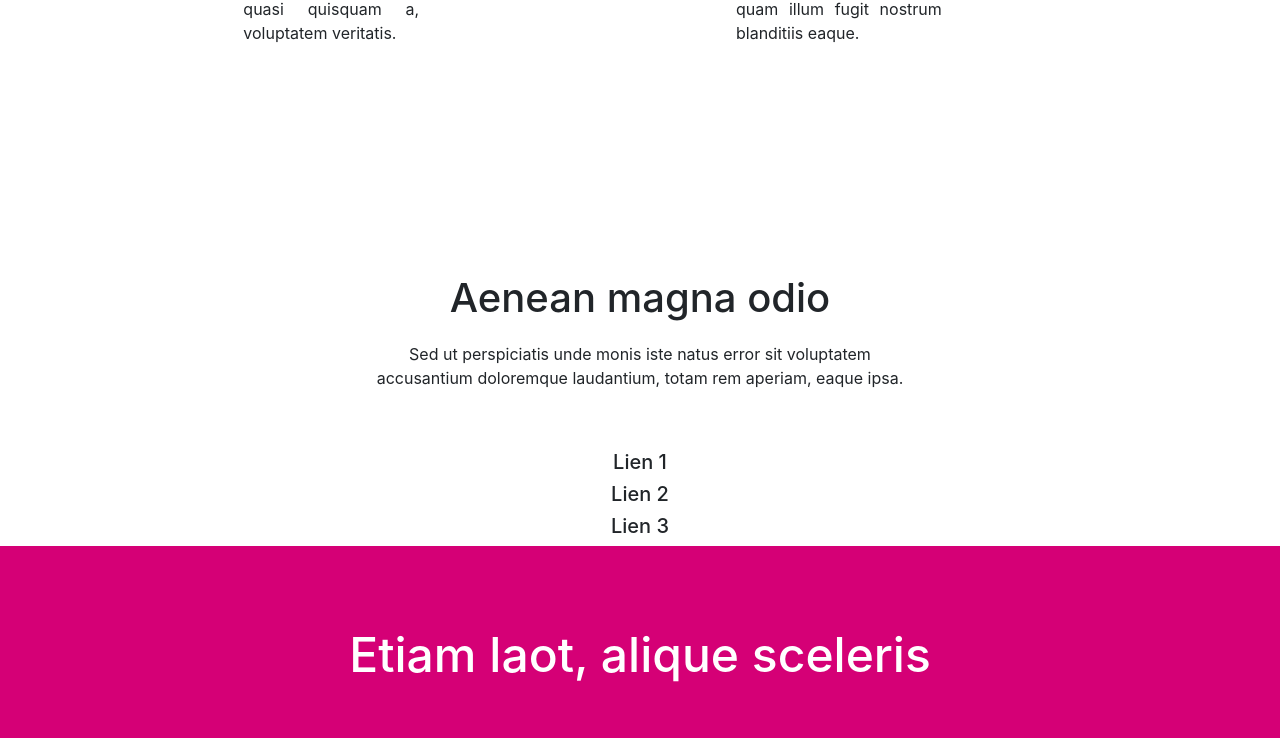
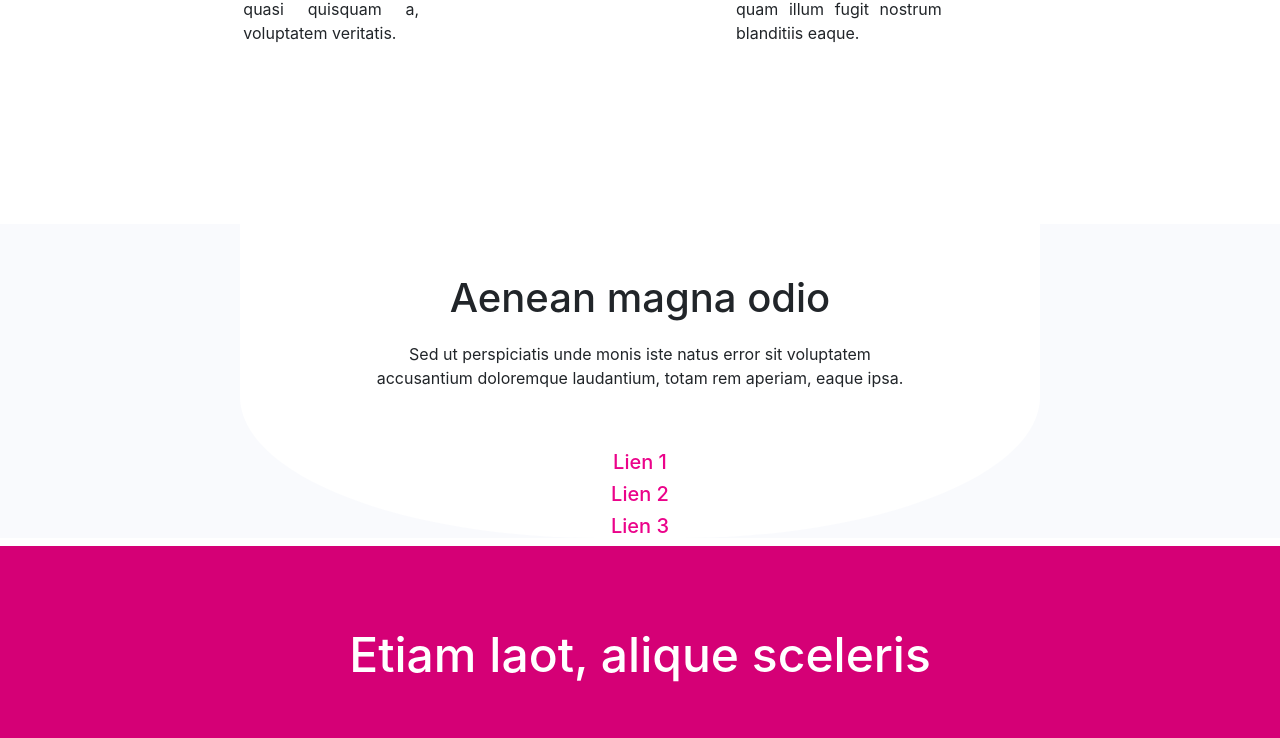
Before and after one commit to LeoBruant/Livequestion, a PHP site: page / in a window 1280 px wide. Shown: the part 1832-2570 px from the top of the page. Run offline with PHP 8.4, Linux system fonts and the light colour scheme; some libraries are stand-ins or nearby versions.

Commit message:
Add files via upload

```diff
--- a/css/accueil.css
+++ b/css/accueil.css
@@ -109,6 +109,14 @@
 .main2{
 	background-color: white;
 }
+.main3{
+	background-color: #F9FAFD;
+}
+.liensv
+{
+    text-align: center;
+    color: #EB038A;
+}
 .description-presentation{
 	height: 500px;
 	margin: 150px auto 0 auto;
@@ -148,6 +156,10 @@
 	border-radius: 45%;
 	border-top-right-radius: 0%;
 	border-top-left-radius: 0%;
+}
+.magna
+{
+    text-align: center;
 }
 /* partie faq */
 .texte_blanc{
```
